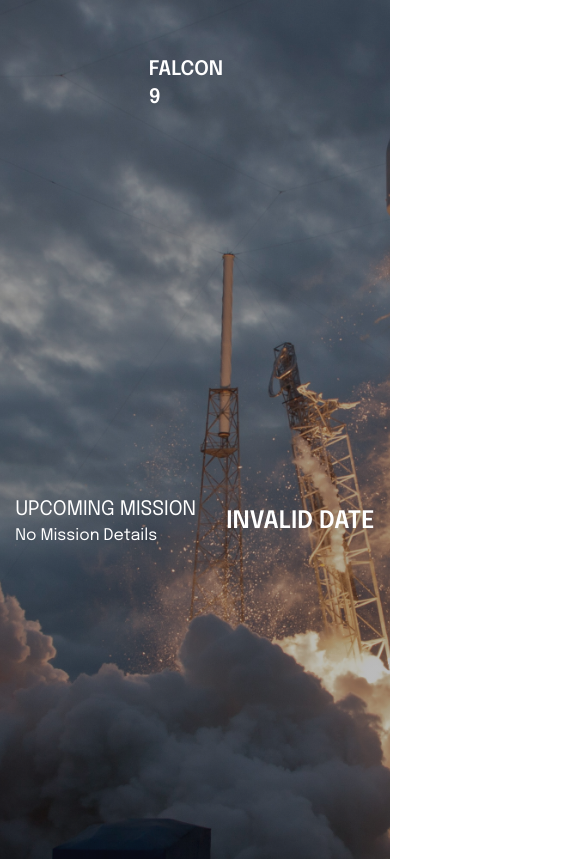
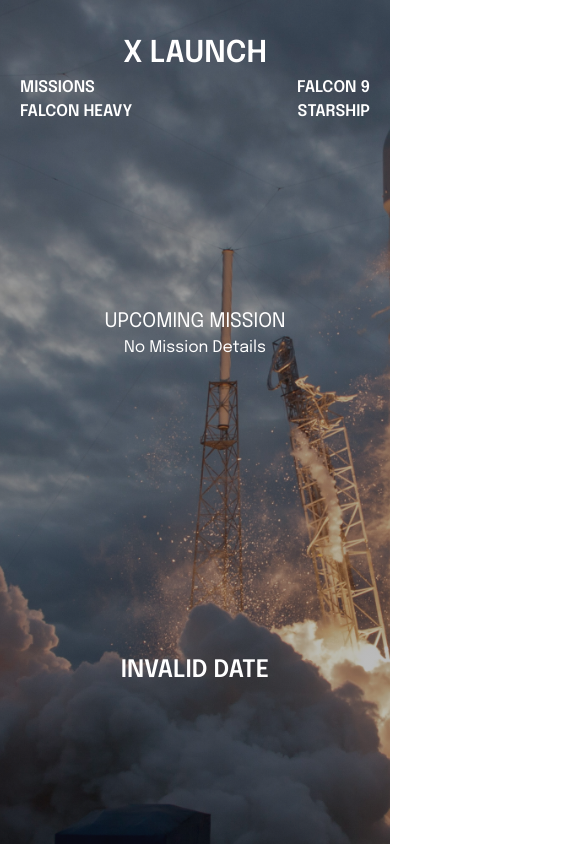
Before and after one commit to waihovong/x-launch, a React (Create React App) app: page / in a window 390 px wide. Shown: the top 859 px of the page, 585 px wide, since content can reach past the window. Built offline with nearby package versions, Linux system fonts and the light colour scheme; no server answers.

Commit message:
Responsive landing page from desktop to mobile

```diff
--- a/src/components/layout/card/UpcomingMission.js
+++ b/src/components/layout/card/UpcomingMission.js
@@ -2,14 +2,14 @@ import React from 'react';
 
 function UpcomingMission({missionName, missionDetails, flightNumber, missionDate, launchPad}) {
     return (
-        <div className='flex justify-around'>
-            <div className='flex justify-center flex-col h-80v'>
+        <div className='flex justify-around min-h-[80vh] align-center xs:flex xs:flex-col sm:flex sm:flex-col'>
+            <div className='flex justify-center flex-col sm:text-center xs:text-center'>
                 <h2 className='font-semi uppercase text-xl text-white'>Upcoming Mission</h2>
                 <h1 className='font-semibold uppercase text-6xl text-white'>{missionName}</h1>
                 <div></div>
                 <span className='text-white'>{missionDetails}</span>
             </div>
-            <div className='flex justify-center flex-col h-80v text-2xl'>
+            <div className='flex justify-center flex-col text-2xl sm:text-center xs:text-center'>
                 <h2 className='font-semibold uppercase text-white'>{flightNumber}</h2>
                 <h2 className='font-semibold uppercase text-white'>{missionDate}</h2>
                 <h2 className='text-white font-semibold'>{launchPad}</h2>
--- a/src/components/layout/navigation/Navbar/Navbar.js
+++ b/src/components/layout/navigation/Navbar/Navbar.js
@@ -3,28 +3,33 @@ import  { Link } from 'react-router-dom';
 
 function Navbar() {
     return (
-        <div className="flex flex-1 justify-center text-xl text-white font-semibold p-40 py-14">
-            <ul className='flex flex-auto pr-96 text-3xl'>
+        <nav className='container mx-auto w-full flex flex-wrap items-center text-white justify-between'>
+            <div className="flex w-full py-9 px-5 sm:flex sm:flex-col xs:flex xs:flex-col">
+                <div className='flex w-full lg:w-1/2 md:w-1/3 sm:w-full sm:text-center xs:text-center'>
+                    <ul className='w-full text-3xl font-semibold xs:mb-1'>
                         <li>
                             <Link to="/">X LAUNCH</Link>
                         </li>
                     </ul>
-            <ul className='flex space-x-64 pr-48'>
-
-                <li className='flex-auto'>
+                </div>
+                <div className='flex w-full items-center '>
+                    <ul className='flex justify-between w-full xs:grid xs:grid-cols-2 xs:justify-center'>
+                        <li className='text-2xl font-semibold sm:text-base xs:text-base xs:text-start'>
                             <Link to="/PreviousMissions/Previous">MISSIONS</Link>
                         </li>
-                <li className='flex-auto'>
+                        <li className='text-2xl font-semibold sm:text-base xs:text-base xs:text-end'>
                             <Link to='/rocket/falcon9'>FALCON 9 </Link>
                         </li>
-                <li className='flex-auto'>
+                        <li className='text-2xl font-semibold sm:text-base xs:text-base xs:text-start'>
                             <Link to='/rocket/falconheavy'>FALCON HEAVY</Link>
                         </li>
-                <li className='flex-auto'>
+                        <li className='text-2xl font-semibold sm:text-base xs:text-base xs:text-end'>
                             <Link to='/rocket/starship'>STARSHIP </Link>
                         </li>
                     </ul>
                 </div>
+            </div>
+        </nav>
     );
 }
 
```
Lines whose indentation alone changed are shown as unchanged.
